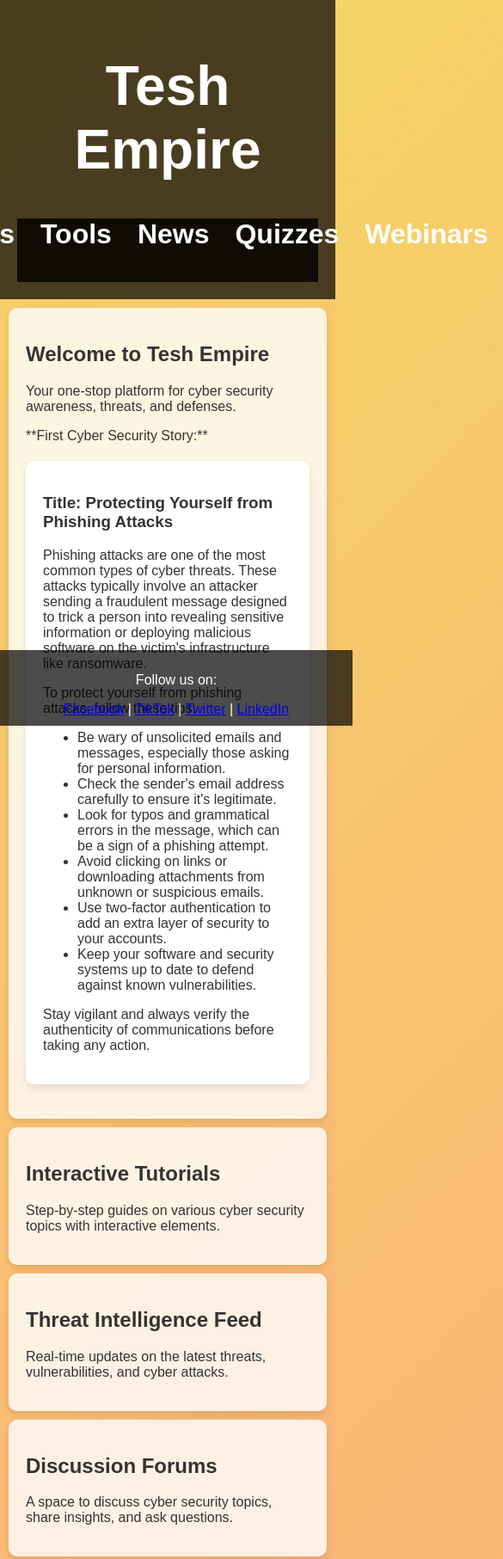
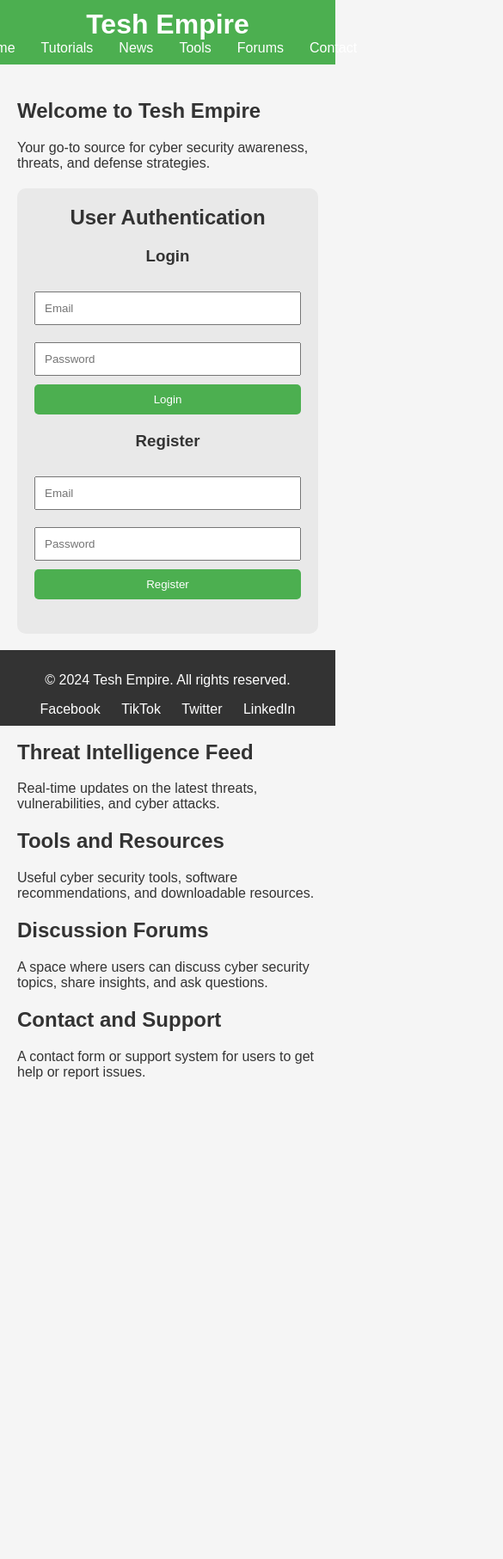
Before and after one commit to Samtedh/Tesh-empire-website, a plain HTML site: page index.html in a window 390 px wide. Shown: the top 1813 px of the page at 86% size, 585 px wide, since content can reach past the window. After the commit the page ends 1296 px from the top, so only its background shows below. Drawn offline with Linux system fonts and the light colour scheme; no server answers.

Commit message:
Added user authentication with Firebase

```diff
--- a/index.html
+++ b/index.html
@@ -5,6 +5,26 @@
     <meta name="viewport" content="width=device-width, initial-scale=1.0">
     <title>Tesh Empire</title>
     <link rel="stylesheet" href="styles.css">
+    <script defer src="script.js"></script>
+    <!-- Firebase SDK -->
+    <script src="https://www.gstatic.com/firebasejs/9.6.10/firebase-app-compat.js"></script>
+    <script src="https://www.gstatic.com/firebasejs/9.6.10/firebase-auth-compat.js"></script>
+    <script src="https://www.gstatic.com/firebasejs/9.6.10/firebase-analytics-compat.js"></script>
+    <script>
+        // Your web app's Firebase configuration
+        const firebaseConfig = {
+            apiKey: "AIzaSyADzp17XgOO9cwtC6pmOHJpBZLvyj3Ro-0",
+            authDomain: "tesh-empire-website.firebaseapp.com",
+            projectId: "tesh-empire-website",
+            storageBucket: "tesh-empire-website.appspot.com",
+            messagingSenderId: "172517224816",
+            appId: "1:172517224816:web:e7a6227546c181ad3ddfb5",
+            measurementId: "G-6M7L4BWHMC"
+        };
+        // Initialize Firebase
+        firebase.initializeApp(firebaseConfig);
+        firebase.analytics();
+    </script>
 </head>
 <body>
     <header>
@@ -13,100 +33,73 @@
             <ul>
                 <li><a href="#home">Home</a></li>
                 <li><a href="#tutorials">Tutorials</a></li>
-                <li><a href="#threats">Threat Feed</a></li>
+                <li><a href="#news">News</a></li>
+                <li><a href="#tools">Tools</a></li>
                 <li><a href="#forums">Forums</a></li>
-                <li><a href="#tools">Tools</a></li>
-                <li><a href="#news">News</a></li>
-                <li><a href="#quizzes">Quizzes</a></li>
-                <li><a href="#webinars">Webinars</a></li>
-                <li><a href="#response">Incident Response</a></li>
                 <li><a href="#contact">Contact</a></li>
             </ul>
         </nav>
     </header>
-
+    <main>
         <section id="home">
             <h2>Welcome to Tesh Empire</h2>
-        <p>Your one-stop platform for cyber security awareness, threats, and defenses.</p>
-        <p>**First Cyber Security Story:**</p>
-        <div class="card">
-            <h3>Title: Protecting Yourself from Phishing Attacks</h3>
-            <p>Phishing attacks are one of the most common types of cyber threats. These attacks typically involve an attacker sending a fraudulent message designed to trick a person into revealing sensitive information or deploying malicious software on the victim's infrastructure like ransomware.</p>
-            <p>To protect yourself from phishing attacks, follow these tips:</p>
-            <ul>
-                <li>Be wary of unsolicited emails and messages, especially those asking for personal information.</li>
-                <li>Check the sender's email address carefully to ensure it's legitimate.</li>
-                <li>Look for typos and grammatical errors in the message, which can be a sign of a phishing attempt.</li>
-                <li>Avoid clicking on links or downloading attachments from unknown or suspicious emails.</li>
-                <li>Use two-factor authentication to add an extra layer of security to your accounts.</li>
-                <li>Keep your software and security systems up to date to defend against known vulnerabilities.</li>
-            </ul>
-            <p>Stay vigilant and always verify the authenticity of communications before taking any action.</p>
+            <p>Your go-to source for cyber security awareness, threats, and defense strategies.</p>
+        </section>
+        <!-- User Authentication Section -->
+        <section id="auth">
+            <h2>User Authentication</h2>
+            <div id="user-container">
+                <div id="login-container">
+                    <h3>Login</h3>
+                    <form id="login-form">
+                        <input type="email" id="login-email" placeholder="Email" required>
+                        <input type="password" id="login-password" placeholder="Password" required>
+                        <button type="submit">Login</button>
+                    </form>
+                </div>
+                <div id="register-container">
+                    <h3>Register</h3>
+                    <form id="register-form">
+                        <input type="email" id="register-email" placeholder="Email" required>
+                        <input type="password" id="register-password" placeholder="Password" required>
+                        <button type="submit">Register</button>
+                    </form>
+                </div>
+                <div id="user-info" style="display: none;">
+                    <p id="user-email"></p>
+                    <button id="logout-button">Logout</button>
+                </div>
             </div>
         </section>
-
         <section id="tutorials">
             <h2>Interactive Tutorials</h2>
             <p>Step-by-step guides on various cyber security topics with interactive elements.</p>
         </section>
-
-    <section id="threats">
+        <section id="news">
             <h2>Threat Intelligence Feed</h2>
             <p>Real-time updates on the latest threats, vulnerabilities, and cyber attacks.</p>
         </section>
-
+        <section id="tools">
+            <h2>Tools and Resources</h2>
+            <p>Useful cyber security tools, software recommendations, and downloadable resources.</p>
+        </section>
         <section id="forums">
             <h2>Discussion Forums</h2>
-        <p>A space to discuss cyber security topics, share insights, and ask questions.</p>
+            <p>A space where users can discuss cyber security topics, share insights, and ask questions.</p>
         </section>
-
-    <section id="tools">
-        <h2>Tools and Resources</h2>
-        <p>A section with useful cyber security tools, software recommendations, and downloadable resources.</p>
-    </section>
-
-    <section id="news">
-        <h2>News and Articles</h2>
-        <p>Regularly updated news, articles, and blog posts on current cyber security trends and research.</p>
-    </section>
-
-    <section id="quizzes">
-        <h2>Quizzes and Challenges</h2>
-        <p>Interactive quizzes and challenges to test your knowledge and skills in cyber security.</p>
-    </section>
-
-    <section id="webinars">
-        <h2>Webinars and Workshops</h2>
-        <p>Scheduled live sessions or recorded content for in-depth learning and expert talks.</p>
-    </section>
-
-    <section id="response">
-        <h2>Incident Response Guide</h2>
-        <p>Step-by-step instructions on how to handle different types of cyber incidents.</p>
-    </section>
-
         <section id="contact">
             <h2>Contact and Support</h2>
-        <p>Get in touch with us for support or to report issues.</p>
-        <form>
-            <label for="name">Name:</label><br>
-            <input type="text" id="name" name="name"><br><br>
-            <label for="email">Email:</label><br>
-            <input type="email" id="email" name="email"><br><br>
-            <label for="message">Message:</label><br>
-            <textarea id="message" name="message"></textarea><br><br>
-            <button type="submit" class="button">Submit</button>
-        </form>
+            <p>A contact form or support system for users to get help or report issues.</p>
         </section>
-
+    </main>
     <footer>
-        <p>Follow us on:</p>
-        <a href="https://www.facebook.com/teshempire" target="_blank">Facebook</a> |
-        <a href="https://www.tiktok.com/@teshmbeks" target="_blank">TikTok</a> |
-        <a href="https://twitter.com/sammymutethia" target="_blank">Twitter</a> |
-        <a href="https://www.linkedin.com/in/sammymutethia" target="_blank">LinkedIn</a>
+        <p>© 2024 Tesh Empire. All rights reserved.</p>
+        <div class="social-media">
+            <a href="https://facebook.com/teshempire">Facebook</a>
+            <a href="https://tiktok.com/@teshmbeks">TikTok</a>
+            <a href="https://twitter.com/sammymutethia">Twitter</a>
+            <a href="https://linkedin.com/in/sammymutethia">LinkedIn</a>
+        </div>
     </footer>
-
-    <script src="script.js"></script>
 </body>
 </html>
--- a/script.js
+++ b/script.js
@@ -1,11 +1,62 @@
-function postStory() {
-    const storyContainer = document.getElementById('story-container');
-    const newStory = document.getElementById('new-story').value;
-    if (newStory) {
-        const storyDiv = document.createElement('div');
-        storyDiv.textContent = newStory;
-        storyDiv.style.marginBottom = '1em';
-        storyContainer.appendChild(storyDiv);
-        document.getElementById('new-story').value = '';
+document.addEventListener('DOMContentLoaded', function () {
+    // Firebase Authentication
+    const auth = firebase.auth();
+
+    const loginForm = document.getElementById('login-form');
+    const registerForm = document.getElementById('register-form');
+    const userInfo = document.getElementById('user-info');
+    const userEmail = document.getElementById('user-email');
+    const logoutButton = document.getElementById('logout-button');
+
+    loginForm.addEventListener('submit', function (e) {
+        e.preventDefault();
+        const email = document.getElementById('login-email').value;
+        const password = document.getElementById('login-password').value;
+        auth.signInWithEmailAndPassword(email, password)
+            .then(userCredential => {
+                loginForm.reset();
+                toggleAuthUI(userCredential.user);
+            })
+            .catch(error => {
+                console.error(error.message);
+            });
+    });
+
+    registerForm.addEventListener('submit', function (e) {
+        e.preventDefault();
+        const email = document.getElementById('register-email').value;
+        const password = document.getElementById('register-password').value;
+        auth.createUserWithEmailAndPassword(email, password)
+            .then(userCredential => {
+                registerForm.reset();
+                toggleAuthUI(userCredential.user);
+            })
+            .catch(error => {
+                console.error(error.message);
+            });
+    });
+
+    logoutButton.addEventListener('click', function () {
+        auth.signOut().then(() => {
+            toggleAuthUI(null);
+        });
+    });
+
+    auth.onAuthStateChanged(function (user) {
+        toggleAuthUI(user);
+    });
+
+    function toggleAuthUI(user) {
+        if (user) {
+            document.getElementById('login-container').style.display = 'none';
+            document.getElementById('register-container').style.display = 'none';
+            userInfo.style.display = 'block';
+            userEmail.textContent = `Logged in as: ${user.email}`;
+        } else {
+            document.getElementById('login-container').style.display = 'block';
+            document.getElementById('register-container').style.display = 'block';
+            userInfo.style.display = 'none';
+            userEmail.textContent = '';
+        }
     }
-}
+});
--- a/styles.css
+++ b/styles.css
@@ -1,26 +1,28 @@
 body {
     font-family: Arial, sans-serif;
-    background: linear-gradient(135deg, #f6d365 0%, #fda085 100%);
-    color: #333;
     margin: 0;
     padding: 0;
+    background-color: #f5f5f5;
+    color: #333;
 }
 
 header {
-    background-color: rgba(0, 0, 0, 0.7);
+    background-color: #4CAF50;
     color: white;
-    padding: 20px;
+    padding: 10px 0;
     text-align: center;
-    font-size: 2em;
+}
+
+header h1 {
+    margin: 0;
 }
 
 nav ul {
-    list-style-type: none;
-    margin: 0;
+    list-style: none;
     padding: 0;
     display: flex;
     justify-content: center;
-    background-color: rgba(0, 0, 0, 0.8);
+    margin: 0;
 }
 
 nav ul li {
@@ -30,78 +32,67 @@ nav ul li {
 nav ul li a {
     color: white;
     text-decoration: none;
-    font-weight: bold;
-    transition: color 0.3s;
 }
 
-nav ul li a:hover {
-    color: #fda085;
+main {
+    padding: 20px;
 }
 
 section {
-    padding: 20px;
-    background-color: rgba(255, 255, 255, 0.8);
-    margin: 10px;
-    border-radius: 10px;
-    box-shadow: 0 4px 8px rgba(0, 0, 0, 0.1);
+    margin-bottom: 20px;
 }
 
 footer {
-    background-color: rgba(0, 0, 0, 0.7);
+    background-color: #333;
     color: white;
     text-align: center;
-    padding: 10px;
+    padding: 10px 0;
     position: fixed;
     bottom: 0;
     width: 100%;
 }
 
-.button {
-    display: inline-block;
-    padding: 10px 20px;
+.social-media a {
+    color: white;
+    margin: 0 10px;
+    text-decoration: none;
+}
+
+#auth {
+    background-color: #e9e9e9;
+    padding: 20px;
+    border-radius: 10px;
+    max-width: 500px;
+    margin: 0 auto;
+    text-align: center;
+}
+
+#auth h2 {
+    margin-top: 0;
+}
+
+#auth form {
+    margin: 20px 0;
+}
+
+#auth input {
+    padding: 10px;
     margin: 10px 0;
-    font-size: 1em;
+    width: 100%;
+    box-sizing: border-box;
+}
+
+#auth button {
+    padding: 10px;
+    background-color: #4CAF50;
     color: white;
-    background-color: #fda085;
     border: none;
     border-radius: 5px;
     cursor: pointer;
-    transition: background-color 0.3s;
-}
-
-.button:hover {
-    background-color: #f6d365;
-}
-
-.card {
-    background-color: white;
-    border-radius: 10px;
-    box-shadow: 0 4px 8px rgba(0, 0, 0, 0.1);
-    margin: 20px 0;
-    padding: 20px;
-    transition: transform 0.3s;
-}
-
-.card:hover {
-    transform: translateY(-10px);
-}
-
-form {
-    display: flex;
-    flex-direction: column;
-}
-
-label, input, textarea {
-    margin: 5px 0;
-}
-
-input, textarea {
-    padding: 10px;
-    border: 1px solid #ccc;
-    border-radius: 5px;
-}
-
-input[type="text"], input[type="email"], textarea {
     width: 100%;
     box-sizing: border-box;
 }
+
+#auth button:hover {
+    background-color: #45a049;
+}
```
Lines whose indentation alone changed are shown as unchanged.
